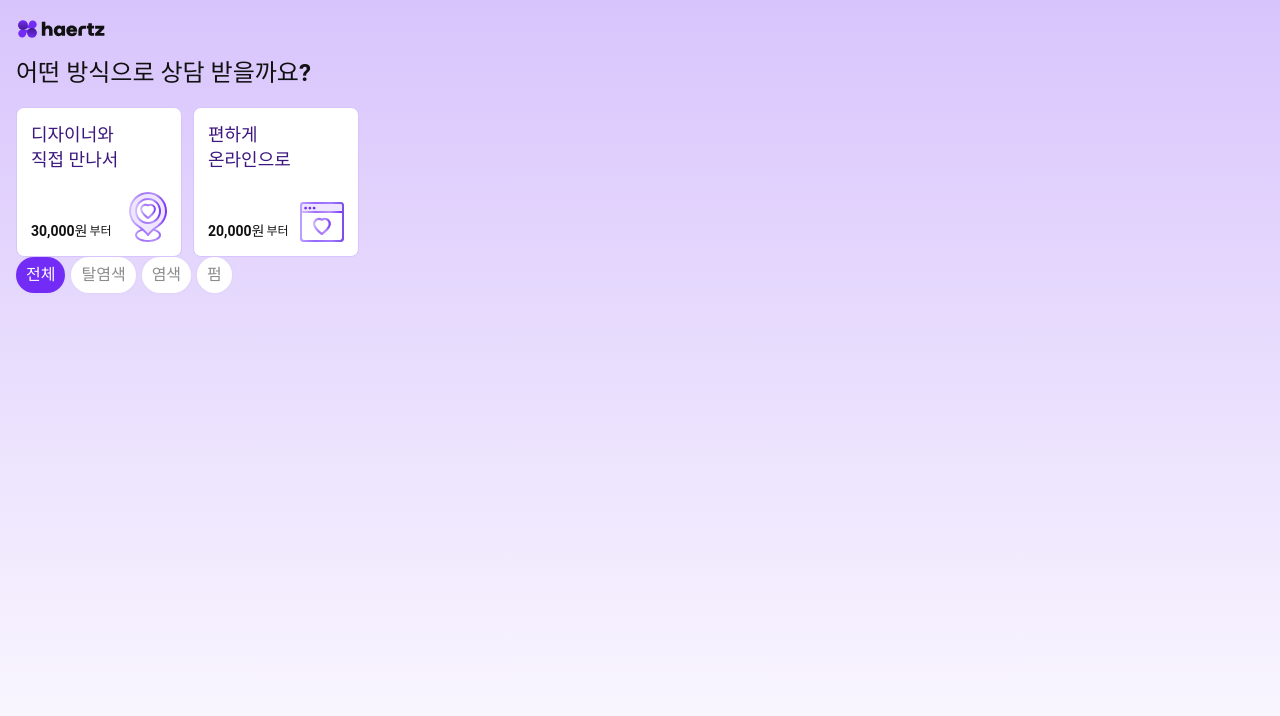
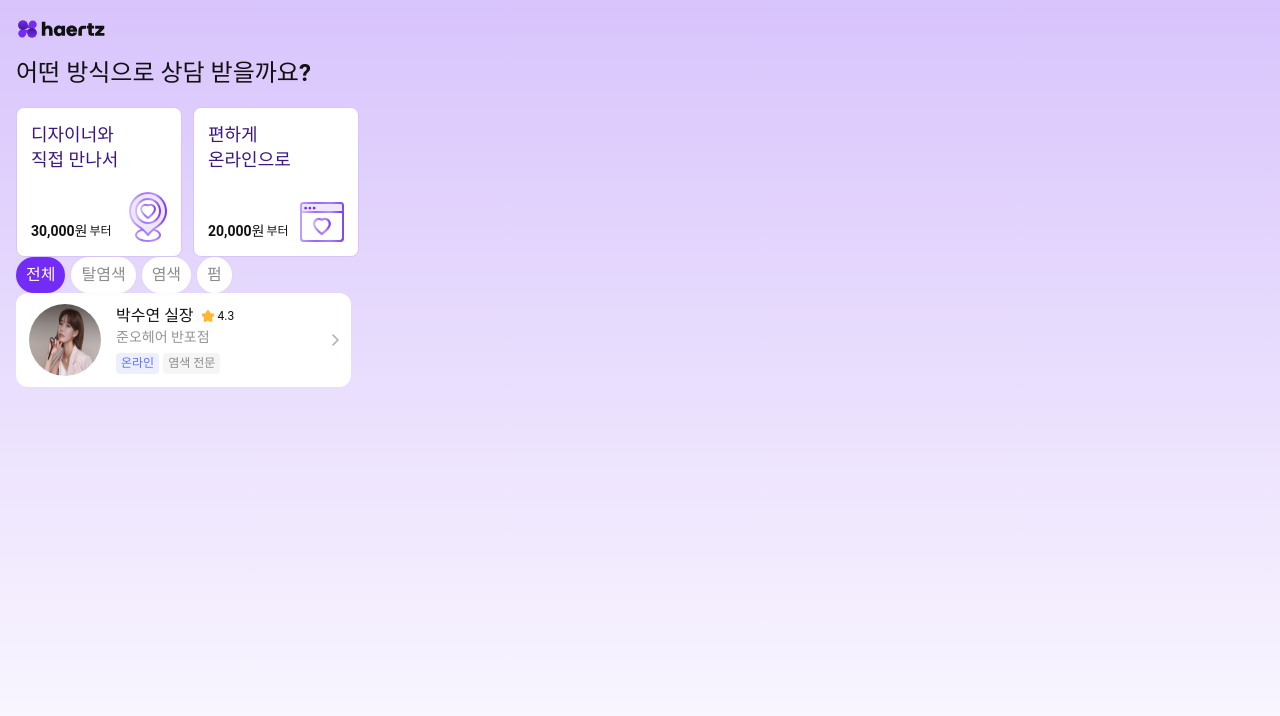
Before and after one commit to doan312/FE, a React (Vite) app: page / in a window 1280 px wide. Shown: the top 716 px of the page. Built offline with nearby package versions, Linux system fonts and the light colour scheme.

Commit message:
design: 디자이너 카드 컴포넌트

```diff
--- /dev/null
+++ b/src/components/home/Category.tsx
@@ -0,0 +1,33 @@
+const valuesColorData = {
+    온라인: {
+        textColor: 'text-TXT-blue',
+        bgColor: 'bg-BG-blue',
+    },
+    직접: {
+        textColor: 'text-TXT-pink',
+        bgColor: 'bg-BG-pink',
+    },
+    '염색 전문': {
+        textColor: 'text-gray-700',
+        bgColor: 'bg-gray-300',
+    },
+    'D-DAY': {
+        textColor: 'text-purple-500',
+        bgColor: 'bg-purple-30',
+    },
+}
+
+interface Props {
+    value: '온라인' | '직접' | '염색 전문' | 'D-DAY'
+}
+
+export default function Category({ value }: Props) {
+    const style = `${valuesColorData[value].textColor} ${valuesColorData[value].bgColor}`
+
+    return (
+        <div
+            className={`flex w-fit items-center justify-center rounded-4 px-5 py-2 text-caption font-medium ${style}`}>
+            {value}
+        </div>
+    )
+}
--- /dev/null
+++ b/src/components/home/DesignerCard.tsx
@@ -0,0 +1,31 @@
+import Category from './Category'
+import ArrowIcon from '../../../public/img/arrow-right.svg'
+import Rating from './Rating'
+import DesignerImg from '../../../public/img/Banner.png'
+import Profile from './Profile'
+
+export default function DesignerCard() {
+    return (
+        <div className='flex w-[335px] items-center gap-14 rounded-12 bg-gray-100 px-12 py-10 shadow-[0_1px_12px_0_gba(0,0,0,0.08)]'>
+            <Profile imgUrl={DesignerImg} />
+            <div className='flex flex-col items-start gap-6 grow'>
+                <div className='flex flex-col items-start'>
+                    <div className='flex items-center justify-center gap-6'>
+                        <span className='font-semibold text-body1 text-gray-1300'>
+                            박수연 실장
+                        </span>
+                        <Rating rating={4.3} />
+                    </div>
+                    <span className='text-body2 text-[#939393]'>
+                        준오헤어 반포점
+                    </span>
+                </div>
+                <div className='flex gap-4'>
+                    <Category value='온라인' />
+                    <Category value='염색 전문' />
+                </div>
+            </div>
+            <img src={ArrowIcon} alt='오른쪽 화살표 아이콘' />
+        </div>
+    )
+}
--- /dev/null
+++ b/src/components/home/Profile.tsx
@@ -0,0 +1,13 @@
+interface Props {
+    imgUrl: string
+}
+
+export default function Profile({ imgUrl }: Props) {
+    return (
+        <img
+            src={imgUrl}
+            alt='디자이너 프로필 이미지'
+            className='w-74 h-74 overflow-hidden rounded-82 border-[1.37px] border-gray-100/50'
+        />
+    )
+}
--- /dev/null
+++ b/src/components/home/Rating.tsx
@@ -0,0 +1,14 @@
+import StarIcon from '../../../public/img/star-sm.svg'
+
+interface Props {
+    rating: number
+}
+
+export default function Rating({ rating }: Props) {
+    return (
+        <div className='flex items-center gap-2'>
+            <img src={StarIcon} alt='별 아이콘' />
+            <span className='text-caption text-gray-1300'>{rating}</span>
+        </div>
+    )
+}
--- a/src/pages/Home.tsx
+++ b/src/pages/Home.tsx
@@ -4,6 +4,7 @@ import React from 'react'
 import Logo from '../components/home/Logo'
 import MethodSelectionCard from '../components/home/MethodSelectionCard'
 import Chip from '../components/home/Chip'
+import DesignerCard from '../components/home/DesignerCard'
 
 const Home: React.FC = () => {
     return (
@@ -22,6 +23,7 @@ const Home: React.FC = () => {
                 <Chip value='염색'></Chip>
                 <Chip value='펌'></Chip>
             </div>
+            <DesignerCard />
         </div>
     )
 }
```
Also changed, not shown: public/img/arrow-right.svg (added), public/img/star-sm.svg (added).
